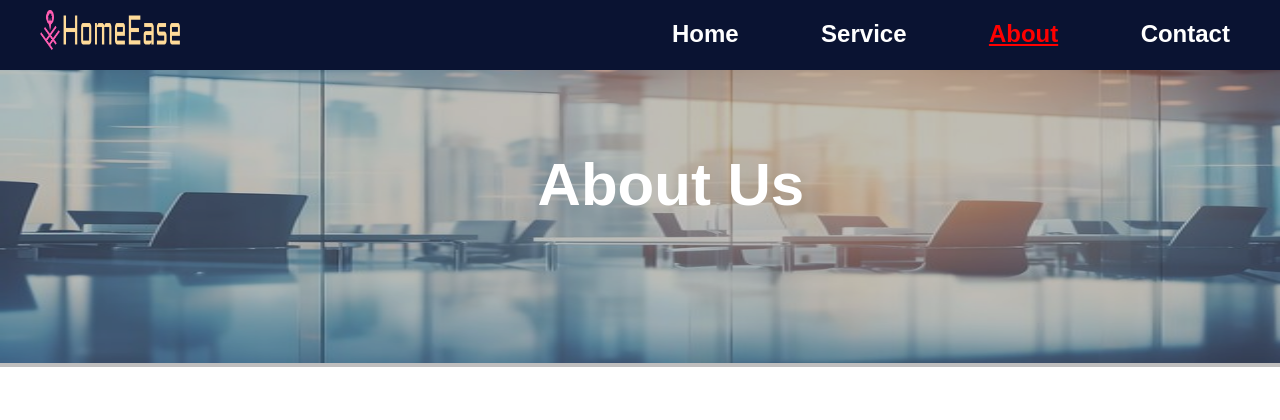
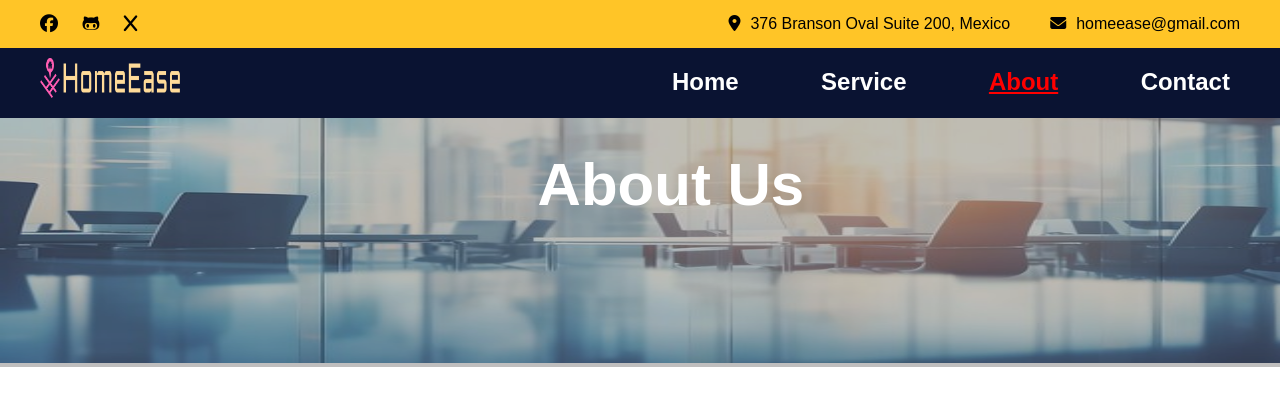
Before and after one commit to Harbhajan002/Home-Service-Website, a PHP site: page /about.php in a window 1280 px wide. Shown: the top 420 px of the page. Run offline with PHP 8.4, Linux system fonts and the light colour scheme; some libraries are stand-ins or nearby versions.

Commit message:
inital commits

```diff
--- a/assets/style/desgin.css
+++ b/assets/style/desgin.css
@@ -140,15 +140,15 @@ display: flex;
 }
 .textarea {
     position: absolute;
-    top: 100px;
-    left: 20%;
-    font-size: 40px;
-
+    top: 250px;
+    left: 5%;
+    font-size: 35px;
+    width: 50%;
     z-index: 5;
     /* Ensure the background color is below the text */
     color: rgb(27, 4, 95);
 }
-.slog span {
+.slog span, .textarea p {
     color: white;
 
 }
--- /dev/null
+++ b/assets/style/homease.css
@@ -0,0 +1,22 @@
+.nav{
+    display: flex;
+    justify-content: space-between;
+    padding-left: 20px;
+    padding-right: 20px;
+    align-items: center;
+    background-color: #ffc527;
+}
+.nav .address{
+    display: flex;
+
+}
+.nav .address p {
+    margin: 15px  20px;
+}
+.nav .address i{
+    margin-right: 10px;
+}
+.nav .social_icon i{
+    padding-left: 20px;
+    font-size: 18px;
+}
--- a/header.php
+++ b/header.php
@@ -4,14 +4,26 @@
     <meta charset="UTF-8">
     <meta name="viewport" content="width=device-width, initial-scale=1.0">
     <link rel="stylesheet" href="./assets/style/desgin.css">
+    <link rel="stylesheet" href="./assets/style/homease.css">
     <script src="https://cdn.jsdelivr.net/npm/sweetalert2@11"></script>
-
+    <link rel="stylesheet" href="https://cdnjs.cloudflare.com/ajax/libs/font-awesome/6.6.0/css/all.min.css">
     <title>Homeease</title>
 
 </head>
 
 <body>
 <header id="#top">
+      <div class="nav">
+        <div class="social_icon">
+          <i class="fa-brands fa-facebook"></i>
+          <i class="fa-brands fa-github-alt"></i>
+          <i class="fa-sharp fa-solid fa-x"></i>
+        </div>
+        <div class="address">
+          <p><i class="fa-solid fa-location-dot"></i>376 Branson Oval Suite 200, Mexico</p>
+          <p><i class="fa-sharp fa-solid fa-envelope"></i>homeease@gmail.com</p>
+        </div>
+      </div>
         <div class="head">
             <div class="logo">
             <a href="index.php">
```
Also changed, not shown: index.php (+13 -0 lines).
